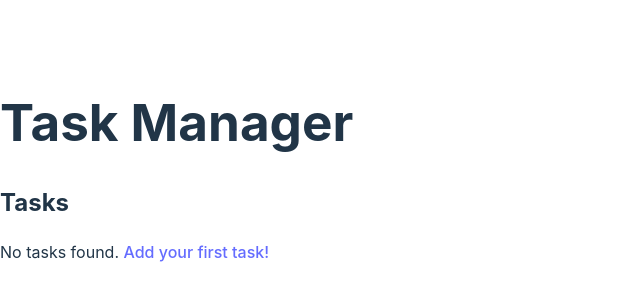
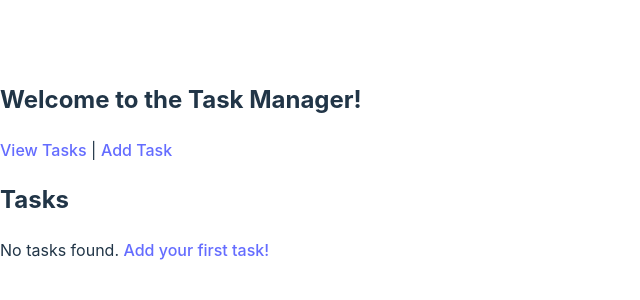
Before and after one commit to Jessicavazm/t3w7-revision, a React (Vite) app in the folder task_manager_thursday/: page /tasks in a window 1280 px wide. Shown: the part 230-530 px from the top of the page, without its empty margins (0-640 px from the left). Built offline with nearby package versions, Linux system fonts and the light colour scheme.

Commit message:
Intro to React Custom Hooks

```diff
--- a/task_manager_thursday/src/App.jsx
+++ b/task_manager_thursday/src/App.jsx
@@ -4,21 +4,23 @@ import Home from './components/Home'
 import Tasks from './components/Tasks'
 import AddTask from './components/AddTask'
 import EditTask from './components/EditTask'
+import TaskProvider from './contexts/TaskContext';
 
 
 function App() {
   return (
+    <TaskProvider>
       <Router>
         <div>
-        <h1>Task Manager</h1>
+          <Home />
           <Routes>
-          <Route path='/' element={<Home />} />
             <Route path='/tasks' element={<Tasks />} />
             <Route path='/add-task' element={<AddTask />} />
             <Route path='/edit-task/:taskId' element={<EditTask />} />
           </Routes>
         </div>
       </Router>
+    </TaskProvider>
   )
 }
 
--- a/task_manager_thursday/src/components/Tasks.jsx
+++ b/task_manager_thursday/src/components/Tasks.jsx
@@ -1,6 +1,11 @@
 import React from 'react';
 import { Link } from 'react-router-dom';
 import { useLocalStorage } from 'react-use';
+import { useTasks } from '../contexts/TaskContext';
+
+// import hooks
+const tasks = useTasks();
+console.log(tasks)
 
 
 const Tasks = () => {
--- /dev/null
+++ b/task_manager_thursday/src/contexts/TaskContext.jsx
@@ -0,0 +1,18 @@
+import { createContext, useState } from "react";
+
+const TaskContext = createContext();
+
+// Props is passed here so any other component can access it
+export default function TaskProvider(props){
+    let [tasks, setTasks] = useState([]);
+    return (
+        <TaskContext.Provider value={tasks}>
+            {props.children}
+        </TaskContext.Provider>
+    )
+}
+
+// Create a custom hook to unpack the list
+export function useTasks() {
+    console.log('Passing data around.')
+}
```
Also changed, not shown: 2 other files (tests, documents, lock files or other folders). Lines whose indentation alone changed are shown as unchanged.
